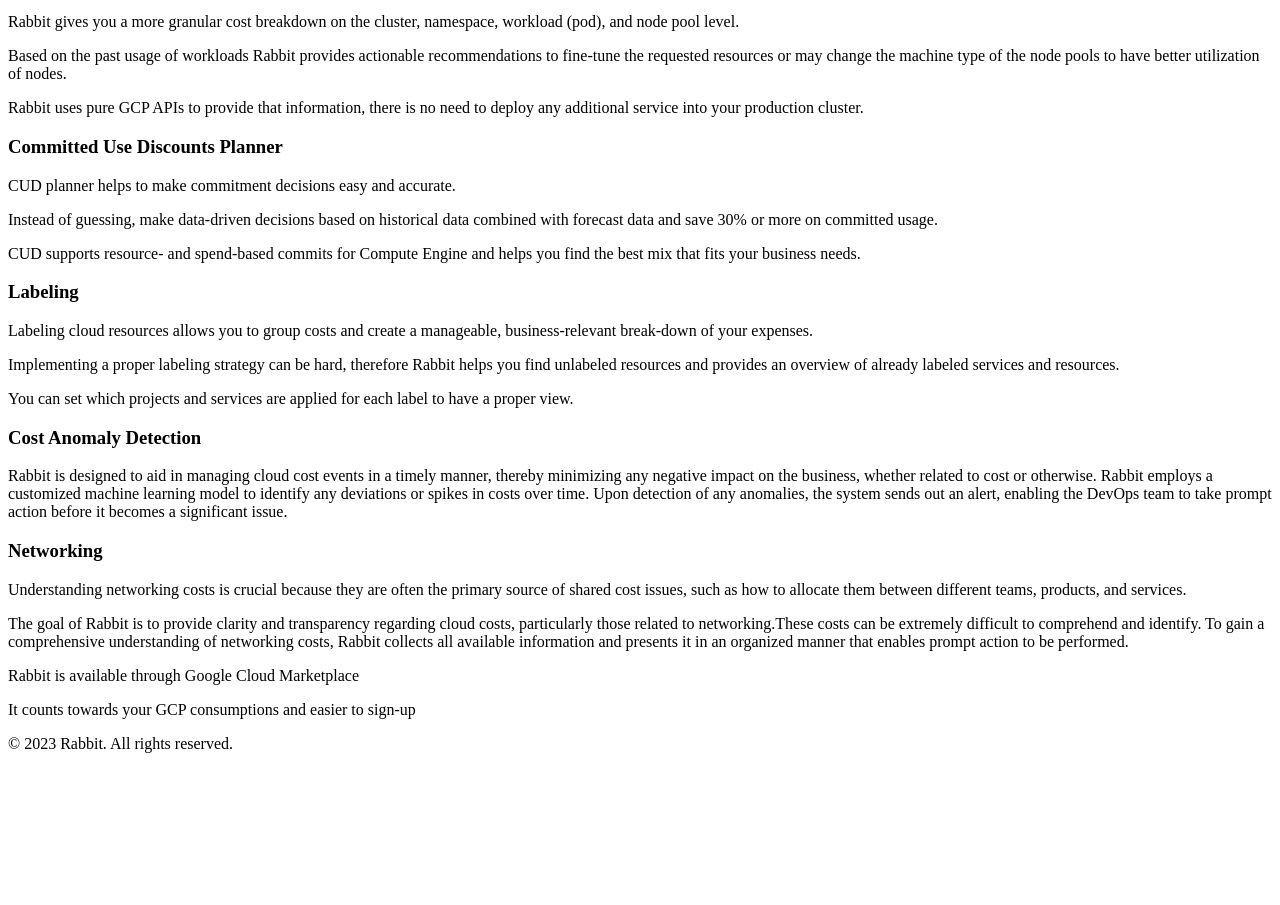
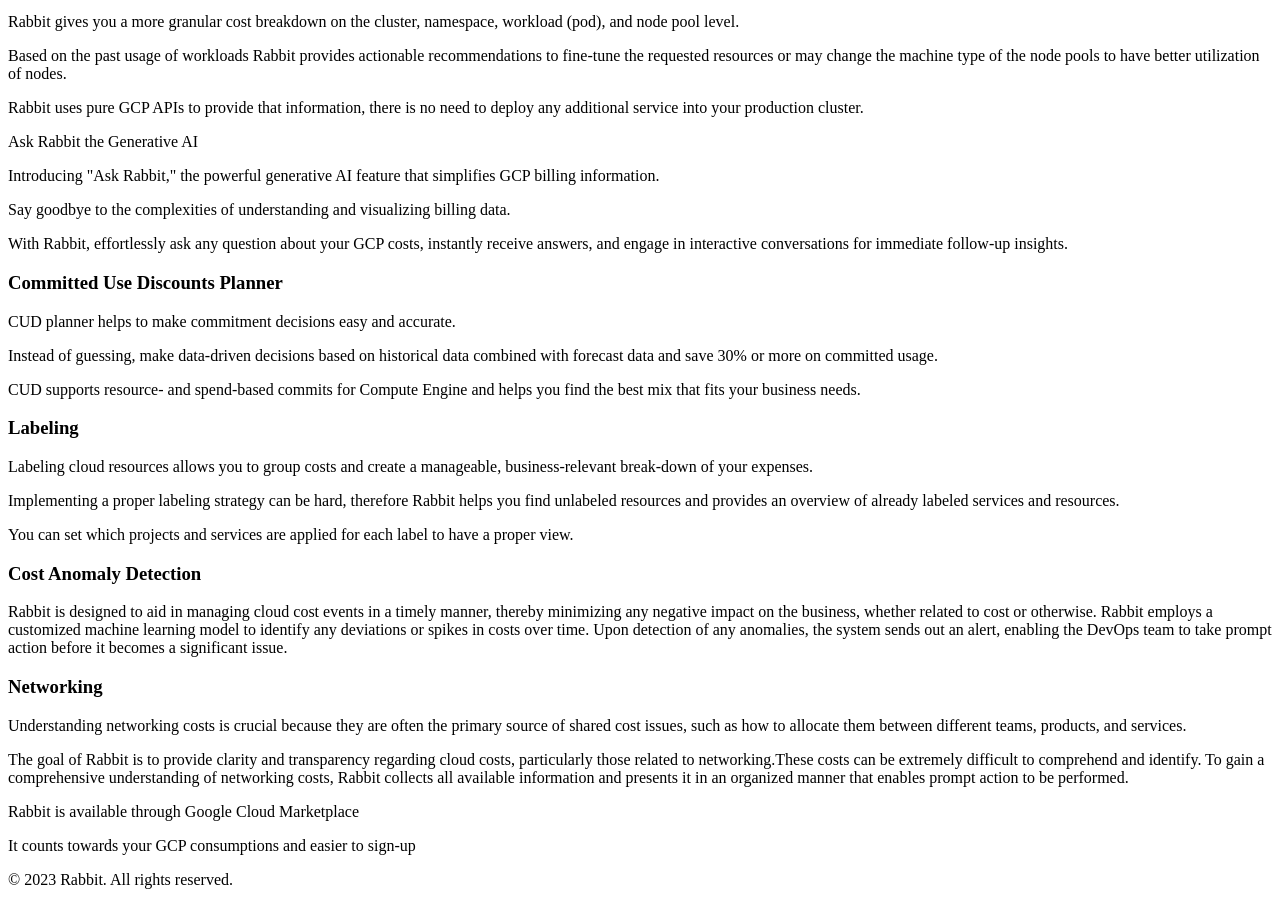
Before and after one commit to sgergely/sgergely.github.io, a plain HTML site: page features.html in a window 1280 px wide. Shown: the part 980-1885 px from the top of the page. Before the commit the page ends 1749 px from the top, so only its background shows below. Drawn offline with Linux system fonts and the light colour scheme.

Commit message:
adding rabbit ai

```diff
--- a/features.html
+++ b/features.html
@@ -56,6 +56,12 @@
         <p>Rabbit uses pure GCP APIs to provide that information, there is no need to deploy any additional service into your production cluster.</p>
     </article>
     <article>
+        <header>Ask Rabbit the Generative AI</header>
+        <p>Introducing "Ask Rabbit," the powerful generative AI feature that simplifies GCP billing information.</p>
+        <p>Say goodbye to the complexities of understanding and visualizing billing data.</p>
+        <p>With Rabbit, effortlessly ask any question about your GCP costs, instantly receive answers, and engage in interactive conversations for immediate follow-up insights.</p>
+    </article>
+    <article>
         <header>
             <h3>Committed Use Discounts Planner</h3>
         </header>
```
Also changed, not shown: index.html (+1 -0 lines).
